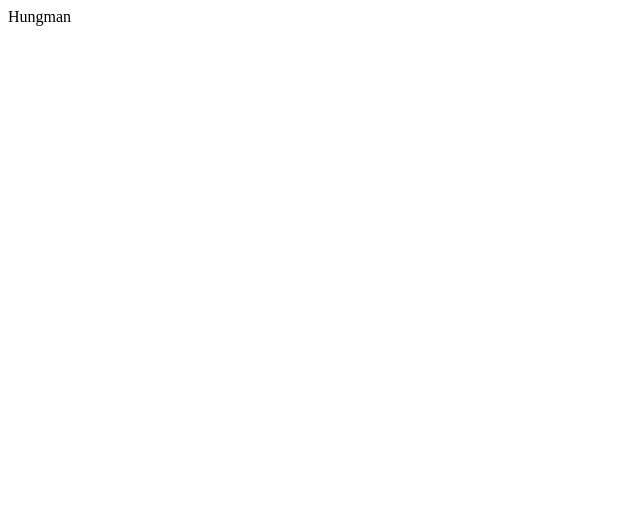
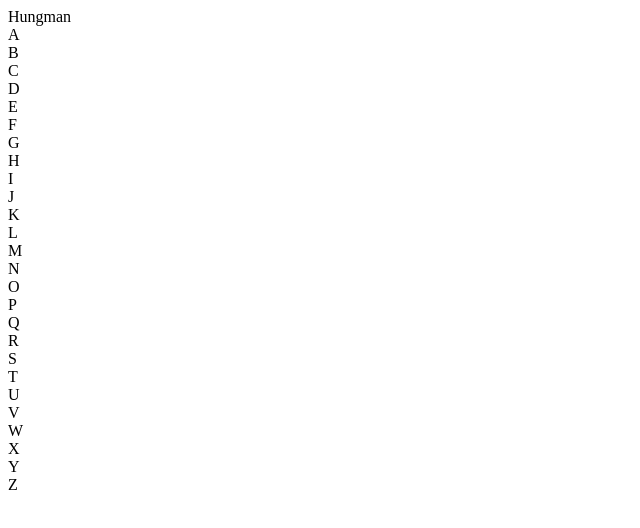
Before and after one commit to ms314006/hangman, a React app: page / in a window 1280 px wide. Shown: the top 528 px of the page, without its empty margins (0-640 px from the left). Built offline with nearby package versions, Linux system fonts and the light colour scheme; the HTML template or start-up script is replaced by a standard one.

Commit message:
[ADD] 加入 Word component 並放入 Main 中

```diff
--- /dev/null
+++ b/src/asset/words.ts
@@ -0,0 +1,7 @@
+const generateWords = (): string[] => (
+  new Array(26).fill(undefined).map((v, i) => String.fromCharCode(i + 65))
+);
+
+const words: string[] = generateWords();
+
+export default words;
--- /dev/null
+++ b/src/components/Word/index.scss
@@ -0,0 +1,4 @@
+.main {
+  font-size: 48px;
+  font-family: 'Shadows Into Light', cursive;
+}
--- /dev/null
+++ b/src/components/Word/index.scss.d.ts
@@ -0,0 +1 @@
+export const main: string;
--- /dev/null
+++ b/src/components/Word/index.tsx
@@ -0,0 +1,22 @@
+import React from 'react';
+import styles from './index.scss';
+
+interface WordProps {
+  word: string
+  clickEvent: () => void
+}
+
+const Word: React.FC<WordProps> = (props: WordProps) => {
+  const { word, clickEvent } = props;
+  return (
+    <div
+      className={styles.main}
+      onClick={clickEvent}
+      onKeyDown={() => {}}
+    >
+      {word}
+    </div>
+  );
+};
+
+export default Word;
--- a/src/pages/Main/index.scss
+++ b/src/pages/Main/index.scss
@@ -5,3 +5,10 @@
   font-size: 60px;
   font-family: 'Shadows Into Light', cursive;
 }
+
+.words {
+  padding: 0px 60px;
+  display: flex;
+  justify-content: space-around;
+  align-items: center;
+}
--- a/src/pages/Main/index.scss.d.ts
+++ b/src/pages/Main/index.scss.d.ts
@@ -1 +1,2 @@
 export const title: string;
+export const words: string;
--- a/src/pages/Main/index.tsx
+++ b/src/pages/Main/index.tsx
@@ -1,11 +1,19 @@
 import React from 'react';
 import Layout from '../../components/Layout';
+import Word from '../../components/Word';
+import words from '../../asset/words';
 import styles from './index.scss';
 
 const Main:React.FC = () => (
   <Layout>
     <div className={styles.title}>Hungman</div>
-    <div style={{ background: '#ffa', width: '100%', height: '100%' }} />
+    <div className={styles.words}>
+      {
+        words.map(word => (
+          <Word key={word} word={word} clickEvent={() => { console.log(word); }} />
+        ))
+      }
+    </div>
     <div style={{ background: '#aff', width: '100%', height: '100%' }} />
     <div style={{ background: '#aaa', width: '100%', height: '100%' }} />
   </Layout>
```
